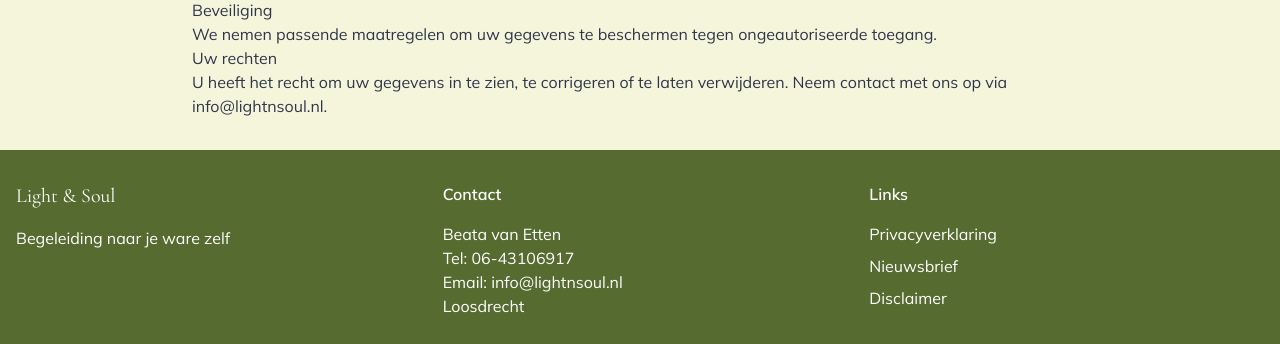
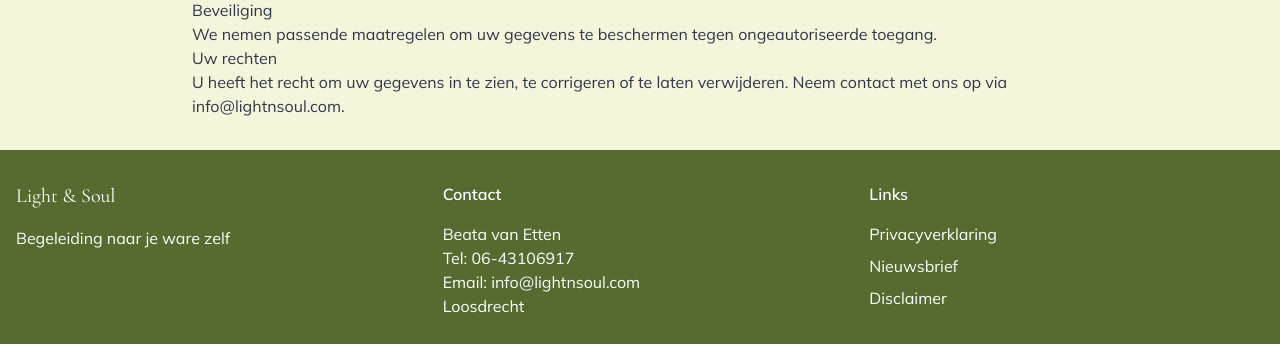
Before and after one commit to hansleemans-commits/lightnsoul, a Next.js app: page /privacy in a window 1280 px wide. Shown: the part 426-770 px from the top of the page. Built offline with nearby package versions, Linux system fonts and the light colour scheme.

Commit message:
Update site domain and contact email to lightnsoul.com

```diff
--- a/app/contact/page.tsx
+++ b/app/contact/page.tsx
@@ -46,7 +46,7 @@ export default function Contact() {
           <div className="space-y-4 text-lg">
             <p><strong>Beata van Etten</strong></p>
             <p>Telefoon: 06-43106917</p>
-            <p>Email: <a href="mailto:info@lightnsoul.nl" className="text-sage-green hover:underline">info@lightnsoul.nl</a></p>
+            <p>Email: <a href="mailto:info@lightnsoul.com" className="text-sage-green hover:underline">info@lightnsoul.com</a></p>
             <p>Locatie: Loosdrecht</p>
             <p>Sessies: Fysiek of online, in overleg 's avonds en weekenden</p>
           </div>
--- a/app/layout.tsx
+++ b/app/layout.tsx
@@ -24,7 +24,7 @@ export const metadata: Metadata = {
   openGraph: {
     title: "Light & Soul - Healing & Astrologie Praktijk",
     description: "Professionele begeleiding voor healing, lichaamswerk en astrologie in Loosdrecht.",
-    url: "https://lightnsoul.nl",
+    url: "https://lightnsoul.com",
     siteName: "Light & Soul",
     locale: "nl_NL",
     type: "website",
@@ -61,8 +61,8 @@ export default function RootLayout({
                 "addressCountry": "NL"
               },
               "telephone": "+31-6-43106917",
-              "email": "info@lightnsoul.nl",
-              "url": "https://lightnsoul.nl",
+              "email": "info@lightnsoul.com",
+              "url": "https://lightnsoul.com",
               "founder": {
                 "@type": "Person",
                 "name": "Beata van Etten"
--- a/app/privacy/page.tsx
+++ b/app/privacy/page.tsx
@@ -35,7 +35,7 @@ export default function Privacy() {
         <h2>Uw rechten</h2>
         <p>
           U heeft het recht om uw gegevens in te zien, te corrigeren of te laten verwijderen.
-          Neem contact met ons op via info@lightnsoul.nl.
+          Neem contact met ons op via info@lightnsoul.com.
         </p>
       </div>
     </div>
--- a/components/Footer.tsx
+++ b/components/Footer.tsx
@@ -13,7 +13,7 @@ export default function Footer() {
             <h4 className="font-semibold mb-4">Contact</h4>
             <p>Beata van Etten</p>
             <p>Tel: 06-43106917</p>
-            <p>Email: info@lightnsoul.nl</p>
+            <p>Email: info@lightnsoul.com</p>
             <p>Loosdrecht</p>
           </div>
           <div>
```
